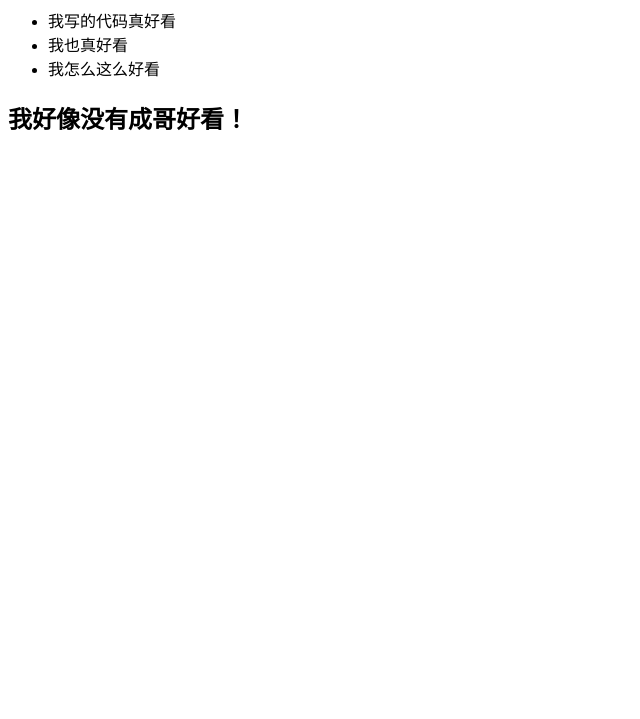
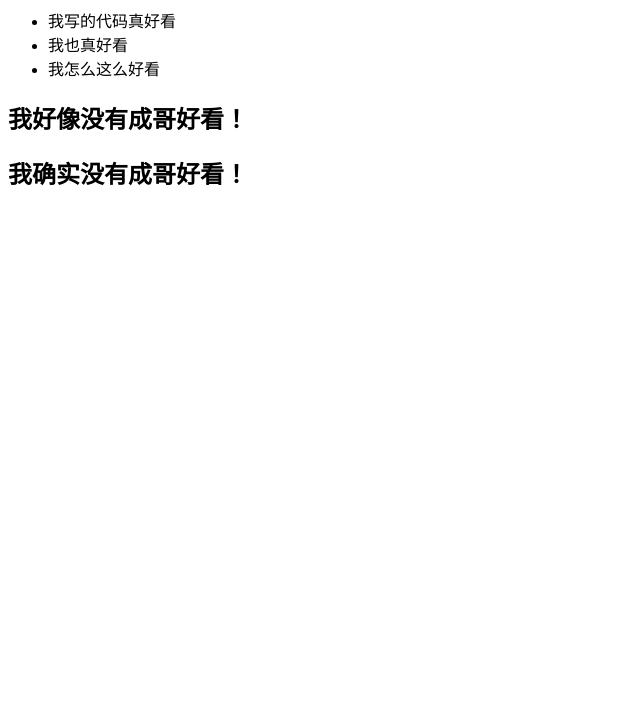
Before and after one commit to bilwan/Git-Demo2, a plain HTML site: page index.html in a window 1280 px wide. Shown: the part 81-800 px from the top of the page, without its empty margins (0-640 px from the left). Drawn offline with Linux system fonts and the light colour scheme.

Commit message:
增加新的功能

```diff
--- a/index.html
+++ b/index.html
@@ -24,6 +24,7 @@
                 </ul>
 
                 <h2>我好像没有成哥好看！</h2>
+                <h2>我确实没有成哥好看！</h2>
         <script src="" async defer></script>
     </body>
 </html>
```
